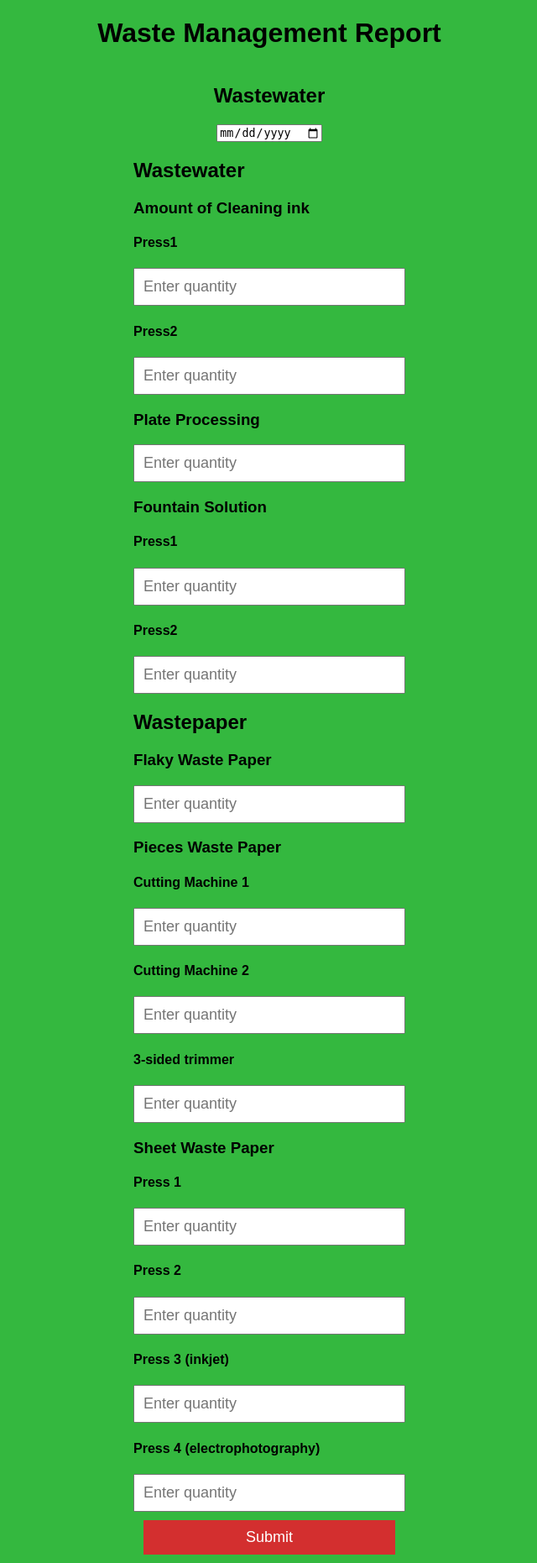
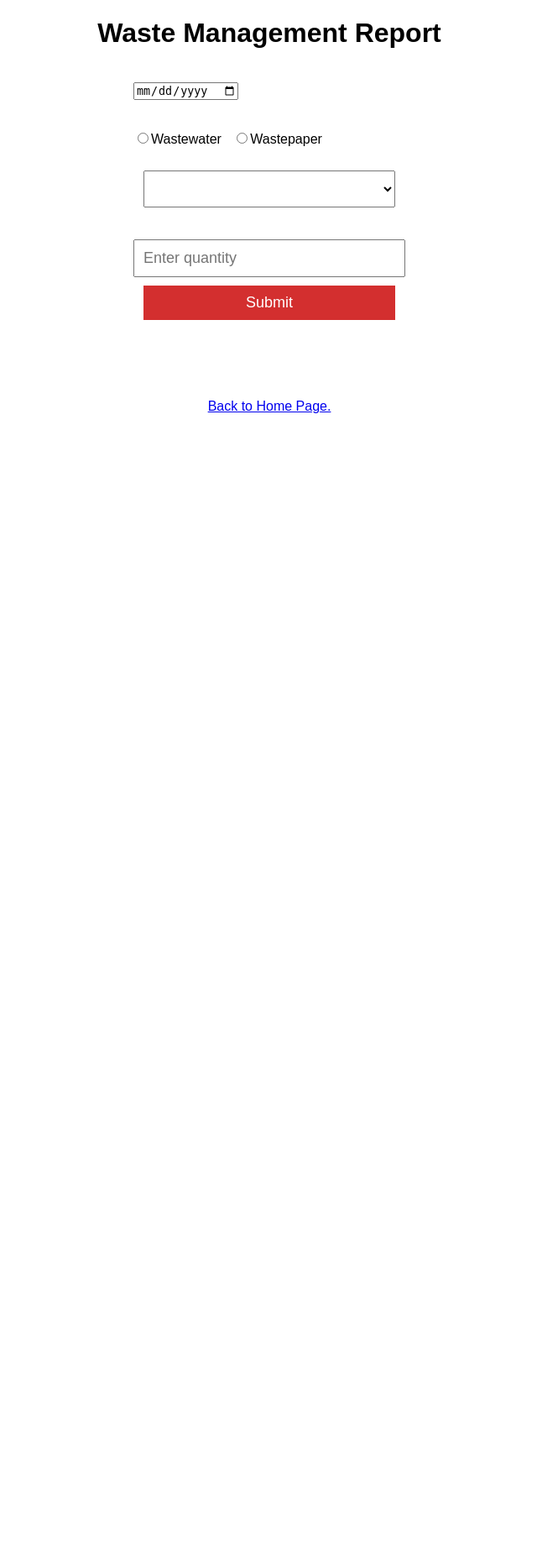
Before and after one commit to asw-app/app, a Flask app: page /report in a window 1280 px wide. Shown: the whole page at 84% size, without its empty margins (319-959 px from the left). After the commit the page ends 492 px from the top, so only its background shows below. Run offline with Flask 3, Linux system fonts and the light colour scheme; lists and menus that the app fills with data are empty.

Commit message:
update/create:update report form and function

```diff
--- a/app.py
+++ b/app.py
@@ -98,7 +98,6 @@ def calc():
         return render_template('report_form.html')
     elif request.method == "POST":
         data_set = request.form
-        print(data_set)
 
         # Search by date
         query = db.session.query(WasteData).filter(WasteData.date == data_set.get("date")).first()
@@ -106,28 +105,18 @@ def calc():
         if query == None:
             # Not Exist date data
             wasate_data = WasteData()
-            for data in data_set.keys():
-                val = data_set.get(data)
-                if val != None and len(val) > 0:
-                    setattr(wasate_data,id_to_culum[data],val)
-
-                    # date
-                    if id_to_culum[data] == 'date':
-                        setattr(wasate_data,id_to_culum[data],datetime.strptime(val, '%Y-%m-%d'))
+            if data_set.get('date') != None:
+                setattr(wasate_data,'date',datetime.strptime(data_set.get('date'), '%Y-%m-%d'))
+            if data_set.get('selector') != None and data_set.get('selector') != '' and data_set.get('quantity') != None and data_set.get('quantity') != '':
+                setattr(wasate_data,id_to_culum[data_set.get('selector')],data_set.get('quantity'))
 
             # Add a data to DB
             db.session.add(wasate_data)
             db.session.commit()
         else:
             # Exist date data
-            for data in data_set.keys():
-                if data != 'date':
-                    val = data_set.get(data)
-                    if val != None:
-                        # Update value
-                        setattr(query,id_to_culum[data],val)
-                    elif val != None and getattr(query,id_to_culum[data]) == None:
-                        setattr(query,id_to_culum[data],None)
+            if data_set.get('selector') != None and data_set.get('selector') != '' and data_set.get('quantity') != None and data_set.get('quantity') != '':
+                setattr(query,id_to_culum[data_set.get('selector')],data_set.get('quantity'))
 
             # Update value
             db.session.commit()
--- a/templates/index.html
+++ b/templates/index.html
@@ -16,7 +16,6 @@
             <th>Plate Processing</th>
             <th>Fountain Solution Press1</th>
             <th>Fountain Solution Press2</th>
-            <th>Sum of Water</th>
             <th>Flaky Waste Paper</th>
             <th>Pieces Waste Paper Cutting Machine 1</th>
             <th>Pieces Waste Paper Cutting Machine 2</th>
@@ -25,7 +24,6 @@
             <th>Sheet Waste Paper Press 2</th>
             <th>Sheet Waste Paper Press 3(inkjet)</th>
             <th>Sheet Waste Paper Press 4(electrophotography)</th>
-            <th>Sum of Paper</th>
             <th>Created Date</th>
             <th>Updated Date</th>
         </tr>
@@ -38,7 +36,6 @@
                     <th>{{ data.plate_processing }}</th>
                     <th>{{ data.fountain_solution_press_1 }}</th>
                     <th>{{ data.fountain_solution_press_2 }}</th>
-                    <th>{{ data.water_sum }}</th>
                     <th>{{ data.flaky_waste_paper }}</th>
                     <th>{{ data.cutting_machine_1 }}</th>
                     <th>{{ data.cutting_machine_2 }}</th>
@@ -47,7 +44,6 @@
                     <th>{{ data.sheet_waste_paper_2 }}</th>
                     <th>{{ data.sheet_waste_paper_3 }}</th>
                     <th>{{ data.sheet_waste_paper_4 }}</th>
-                    <th>{{ data.paper_sum }}</th>
                     <th>{{ data.created_at.strftime('%Y/%m/%d') }}</th>
                     <th>{{ data.updated_at.strftime('%Y/%m/%d') }}</th>
                 </tr>
--- a/templates/report_form.html
+++ b/templates/report_form.html
@@ -1,59 +1,130 @@
-<!DOCTYPE html>
+<!doctype html>
 <html lang="en">
+
 <head>
-    <link rel="stylesheet" href="static/css/report_form.css">
     <meta charset="UTF-8">
     <meta name="viewport" content="width=device-width, initial-scale=1.0">
     <title>Submit Data Form</title>
+    <style>
+        body {
+            font-family: Arial, sans-serif;
+            display: flex;
+            flex-direction: column;
+            justify-content: center;
+            align-items: center;
+            /* height: 100vh; */
+            margin: 0;
+        }
+
+        .form-container {
+            text-align: center;
+        }
+
+        select,
+        input[type="number"],
+        input[type="submit"] {
+            display: block;
+            width: 300px;
+            padding: 10px;
+            margin: 10px auto;
+            font-size: 18px;
+        }
+
+        input[type="submit"] {
+            background-color: #D32F2F;
+            color: white;
+            border: none;
+            cursor: pointer;
+        }
+    </style>
 </head>
+
 <body>
+
     <h1>Waste Management Report</h1>
-    <form form action="/report" method="post">
-        <div class="form-container">
-            <div class="date-wrapper">
-                <h2>Wastewater</h2>
-                <input type="date" id="date" name="date" placeholder="Enter quantity">
-            </div>
-            <div class="wastewater">
-                <h2>Wastewater</h2>
-                <h3>Amount of Cleaning ink</h3>
-                <h4>Press1</h4>
-                <input type="number" id="cleaning-ink-press-1" name="cleaning-ink-press-1" placeholder="Enter quantity">
-                <h4>Press2</h4>
-                <input type="number" id="cleaning-ink-press-2" name="cleaning-ink-press-2" placeholder="Enter quantity">
-                <h3>Plate Processing</h3>
-                <input type="number" id="plate-processing" name="plate-processing" placeholder="Enter quantity">
-                <h3>Fountain Solution</h3>
-                <h4>Press1</h4>
-                <input type="number" id="fountain-solution-press-1" name="fountain-solution-press-1" placeholder="Enter quantity">
-                <h4>Press2</h4>
-                <input type="number" id="fountain-solution-press-2" name="fountain-solution-press-2" placeholder="Enter quantity">
-            </div>
+    <br>
+    <form action="/report" method="post">
+        <div class="date-wrapper">
+            <input type="date" id="date" name="date" placeholder="Enter quantity">
+        </div>
+        <br><br>
+        <!-- <div class="title">Waste Management Report</div> -->
+        <div class="data">
+            <input type="radio" name="radio" value="wasteWater" onclick="chgPulldown(this.form)">Wastewater&nbsp;&nbsp;
+            <input type="radio" name="radio" value="wastePaper" onclick="chgPulldown(this.form)">Wastepaper&nbsp;&nbsp;
 
-            <div class="wastepaper">
-                <h2>Wastepaper</h2>
-                <h3>Flaky Waste Paper</h3>
-                <input type="number" id="flaky-waste-paper" name="flaky-waste-paper" placeholder="Enter quantity">
-                <h3>Pieces Waste Paper</h3>
-                <h4>Cutting Machine 1</h4>
-                <input type="number" id="cutting-machine-1" name="cutting-machine-1" placeholder="Enter quantity">
-                <h4>Cutting Machine 2</h4>
-                <input type="number" id="cutting-machine-2" name="cutting-machine-2" placeholder="Enter quantity">
-                <h4>3-sided trimmer </h4>
-                <input type="number" id="3-sided-trimmer" name="3-sided-trimmer" placeholder="Enter quantity">
+            <br><br>
+        <select name="selector" >
+        <select>
+            <br>
+        </div>
+        <input type="number" id="quantity" name="quantity" placeholder="Enter quantity">
+        <input type="submit" value="Submit">
+    </form>
 
-                <h3>Sheet Waste Paper</h3>
-                <h4>Press 1</h4>
-                <input type="number" id="sheet-waste-paper-1" name="sheet-waste-paper-1" placeholder="Enter quantity">
-                <h4>Press 2</h4>
-                <input type="number" id="sheet-waste-paper-2" name="sheet-waste-paper-2" placeholder="Enter quantity">
-                <h4>Press 3 (inkjet)</h4>
-                <input type="number" id="sheet-waste-paper-3" name="sheet-waste-paper-3" placeholder="Enter quantity">
-                <h4>Press 4 (electrophotography)</h4>
-                <input type="number" id="sheet-waste-paper-4" name="sheet-waste-paper-4" placeholder="Enter quantity">
-            </div>
-            <input type="submit" value="Submit">
-        </div>
-    </form>
+    <br><br>
+
+
+
+    <p></p>
+    <p><a href="/">Back to Home Page. </a></p>
+
 </body>
+
+<script>
+    opt_array_wasteWater = [
+		{ text: 'Cleaning ink - Press 1', value: 'cleaning-ink-press-1' } ,
+		{ text: 'Cleaning ink - Press 2', value: 'cleaning-ink-press-2' } ,
+		{ text: 'Plate Processing', value: 'plate-processing' } ,
+		{ text: 'Fountain Solution - Press1', value: 'fountain-solution-press-1' },
+        { text: 'Fountain Solution - Press2', value: 'fountain-solution-press-2' }
+	];
+
+	opt_array_wastePaper = [
+		{ text: 'Flaky Waste Paper', value: 'flaky-waste-paper' } ,
+		{ text: 'Pieces Waste Paper - Cutting Machine 1', value: 'cutting-machine-1' } ,
+		{ text: 'Pieces Waste Paper - Cutting Machine 2', value: 'cutting-machine-2' } ,
+        { text: 'Pieces Waste Paper - 3-sided trimmer', value: '3-sided-trimmer' } ,
+        { text: 'Sheet Waste Paper - Press 1', value: 'sheet-waste-paper-1' } ,
+        { text: 'Sheet Waste Paper - Press 2', value: 'sheet-waste-paper-2' } ,
+        { text: 'Sheet Waste Paper - Press 3', value: 'sheet-waste-paper-3' } ,
+        { text: 'Sheet Waste Paper - Press 4', value: 'sheet-waste-paper-4' } ,
+	];
+    //	選択リストを作る関数
+    //
+	function chgPulldown(obj){
+    	// リセット
+		obj.selector.disabled = false;
+
+		var radioSelectList = document.getElementsByName("radio");
+		var radioSelect="";
+		for(var i=0; i<radioSelectList.length; i++){
+			if (radioSelectList[i].checked) {
+				radioSelect = radioSelectList[i].value;
+				break;
+			};
+		}
+		if(radioSelect == "wasteWater"){
+            createSelection(obj, opt_array_wasteWater);
+        } else if(radioSelect == "wastePaper"){
+            createSelection(obj, opt_array_wastePaper);
+		}
+
+	}
+    //	選択リストを作る関数
+    //	引数: ( selectオブジェクト, option配列  )
+    //
+	function createSelection( obj, opt_array ){
+		var doc = obj.selector;
+		doc.length = 0;
+
+		// 整形
+		for( var i=0; i < opt_array.length; i++){
+			doc.length++;
+			doc.options[ doc.length - 1].value = opt_array[i].value;
+			doc.options[ doc.length - 1].text  = opt_array[i].text;
+		};
+	}
+</script>
+
 </html>
```
Also changed, not shown: templates/profile.html (deleted, +0 -135 lines).
